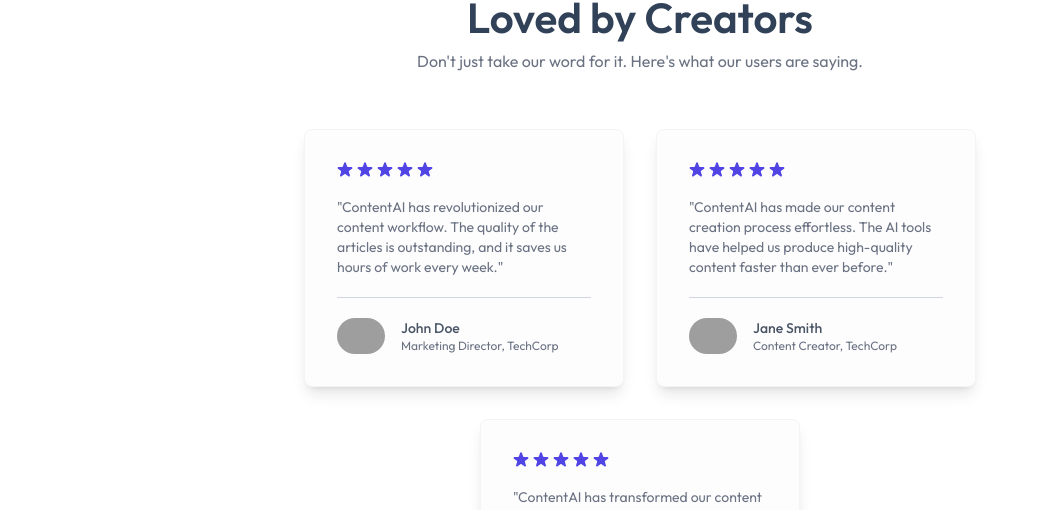
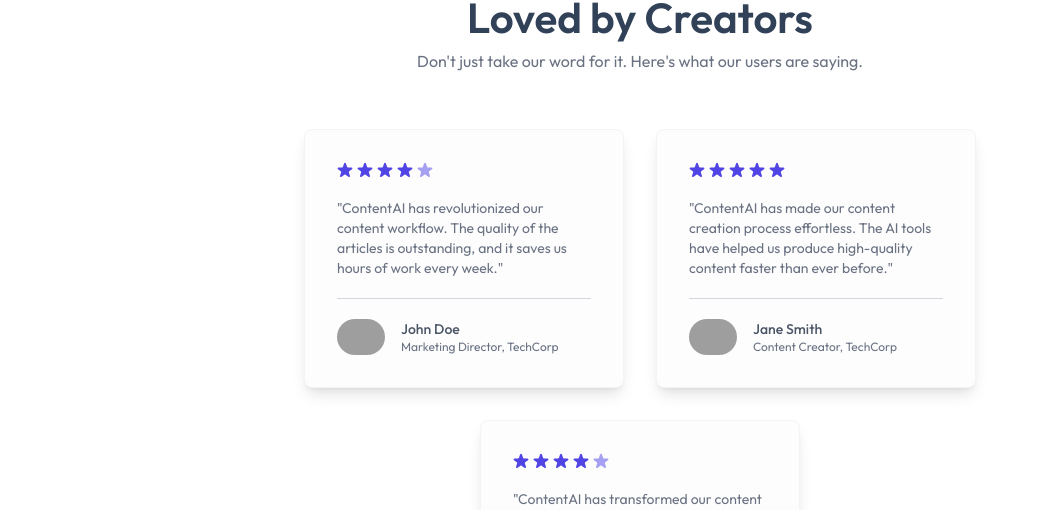
Before and after one commit to Arifansari8299/Quick.ai, a React (Vite) app in the folder client/: page / in a window 1280 px wide. Shown: the part 2063-2573 px from the top of the page, without its empty margins (0-1037 px from the left). Built offline with nearby package versions, Linux system fonts and the light colour scheme; no server answers; grey boxes are pictures that could not be loaded; a web font is replaced by a local one.

Commit message:
Display start rating in testimonial based on user rating

```diff
--- a/client/src/components/Testimonial.jsx
+++ b/client/src/components/Testimonial.jsx
@@ -1,4 +1,5 @@
 import React from "react"
+import { assets } from "../assets/assets"
 const Testimonial = () => {
     const dummyTestimonialData = [
         {
@@ -34,21 +35,11 @@ const Testimonial = () => {
                 {dummyTestimonialData.map((testimonial, index) => (
                     <div key={index} className='p-8 m-4 max-w-xs rounded-lg bg-[#FDFDFE] shadow-lg border border-gray-100 hover:-translate-y-1 transition duration-300 cursor-pointer'>
                         <div className="flex items-center gap-1">
-                            <svg width="16" height="15" viewBox="0 0 16 15" fill="none" xmlns="http://www.w3.org/2000/svg">
-                                <path d="M7.04894 0.92705C7.3483 0.00573921 8.6517 0.00573969 8.95106 0.92705L10.0206 4.21885C10.1545 4.63087 10.5385 4.90983 10.9717 4.90983H14.4329C15.4016 4.90983 15.8044 6.14945 15.0207 6.71885L12.2205 8.75329C11.87 9.00793 11.7234 9.4593 11.8572 9.87132L12.9268 13.1631C13.2261 14.0844 12.1717 14.8506 11.388 14.2812L8.58778 12.2467C8.2373 11.9921 7.7627 11.9921 7.41221 12.2467L4.61204 14.2812C3.82833 14.8506 2.77385 14.0844 3.0732 13.1631L4.14277 9.87132C4.27665 9.4593 4.12999 9.00793 3.7795 8.75329L0.979333 6.71885C0.195619 6.14945 0.598395 4.90983 1.56712 4.90983H5.02832C5.46154 4.90983 5.8455 4.63087 5.97937 4.21885L7.04894 0.92705Z" fill="#5044E5" />
-                            </svg>
-                            <svg width="16" height="15" viewBox="0 0 16 15" fill="none" xmlns="http://www.w3.org/2000/svg">
-                                <path d="M7.04894 0.92705C7.3483 0.00573921 8.6517 0.00573969 8.95106 0.92705L10.0206 4.21885C10.1545 4.63087 10.5385 4.90983 10.9717 4.90983H14.4329C15.4016 4.90983 15.8044 6.14945 15.0207 6.71885L12.2205 8.75329C11.87 9.00793 11.7234 9.4593 11.8572 9.87132L12.9268 13.1631C13.2261 14.0844 12.1717 14.8506 11.388 14.2812L8.58778 12.2467C8.2373 11.9921 7.7627 11.9921 7.41221 12.2467L4.61204 14.2812C3.82833 14.8506 2.77385 14.0844 3.0732 13.1631L4.14277 9.87132C4.27665 9.4593 4.12999 9.00793 3.7795 8.75329L0.979333 6.71885C0.195619 6.14945 0.598395 4.90983 1.56712 4.90983H5.02832C5.46154 4.90983 5.8455 4.63087 5.97937 4.21885L7.04894 0.92705Z" fill="#5044E5" />
-                            </svg>
-                            <svg width="16" height="15" viewBox="0 0 16 15" fill="none" xmlns="http://www.w3.org/2000/svg">
-                                <path d="M7.04894 0.92705C7.3483 0.00573921 8.6517 0.00573969 8.95106 0.92705L10.0206 4.21885C10.1545 4.63087 10.5385 4.90983 10.9717 4.90983H14.4329C15.4016 4.90983 15.8044 6.14945 15.0207 6.71885L12.2205 8.75329C11.87 9.00793 11.7234 9.4593 11.8572 9.87132L12.9268 13.1631C13.2261 14.0844 12.1717 14.8506 11.388 14.2812L8.58778 12.2467C8.2373 11.9921 7.7627 11.9921 7.41221 12.2467L4.61204 14.2812C3.82833 14.8506 2.77385 14.0844 3.0732 13.1631L4.14277 9.87132C4.27665 9.4593 4.12999 9.00793 3.7795 8.75329L0.979333 6.71885C0.195619 6.14945 0.598395 4.90983 1.56712 4.90983H5.02832C5.46154 4.90983 5.8455 4.63087 5.97937 4.21885L7.04894 0.92705Z" fill="#5044E5" />
-                            </svg>
-                            <svg width="16" height="15" viewBox="0 0 16 15" fill="none" xmlns="http://www.w3.org/2000/svg">
-                                <path d="M7.04894 0.92705C7.3483 0.00573921 8.6517 0.00573969 8.95106 0.92705L10.0206 4.21885C10.1545 4.63087 10.5385 4.90983 10.9717 4.90983H14.4329C15.4016 4.90983 15.8044 6.14945 15.0207 6.71885L12.2205 8.75329C11.87 9.00793 11.7234 9.4593 11.8572 9.87132L12.9268 13.1631C13.2261 14.0844 12.1717 14.8506 11.388 14.2812L8.58778 12.2467C8.2373 11.9921 7.7627 11.9921 7.41221 12.2467L4.61204 14.2812C3.82833 14.8506 2.77385 14.0844 3.0732 13.1631L4.14277 9.87132C4.27665 9.4593 4.12999 9.00793 3.7795 8.75329L0.979333 6.71885C0.195619 6.14945 0.598395 4.90983 1.56712 4.90983H5.02832C5.46154 4.90983 5.8455 4.63087 5.97937 4.21885L7.04894 0.92705Z" fill="#5044E5" />
-                            </svg>
-                            <svg width="16" height="15" viewBox="0 0 16 15" fill="none" xmlns="http://www.w3.org/2000/svg">
-                                <path d="M7.04894 0.92705C7.3483 0.00573921 8.6517 0.00573969 8.95106 0.92705L10.0206 4.21885C10.1545 4.63087 10.5385 4.90983 10.9717 4.90983H14.4329C15.4016 4.90983 15.8044 6.14945 15.0207 6.71885L12.2205 8.75329C11.87 9.00793 11.7234 9.4593 11.8572 9.87132L12.9268 13.1631C13.2261 14.0844 12.1717 14.8506 11.388 14.2812L8.58778 12.2467C8.2373 11.9921 7.7627 11.9921 7.41221 12.2467L4.61204 14.2812C3.82833 14.8506 2.77385 14.0844 3.0732 13.1631L4.14277 9.87132C4.27665 9.4593 4.12999 9.00793 3.7795 8.75329L0.979333 6.71885C0.195619 6.14945 0.598395 4.90983 1.56712 4.90983H5.02832C5.46154 4.90983 5.8455 4.63087 5.97937 4.21885L7.04894 0.92705Z" fill="#5044E5" />
-                            </svg>
+                            {Array(5).fill(0).map((_, index)=>(
+                                <img key={index} src={index < testimonial.rating ? assets.star_icon : assets.star_dull_icon}
+                                className="h-4 w-4" alt="star"/>
+                            ))}
+
                         </div>
                         <p className='text-gray-500 text-sm my-5'>"{testimonial.content}"</p>
                         <hr className='mb-5 border-gray-300' />
```
